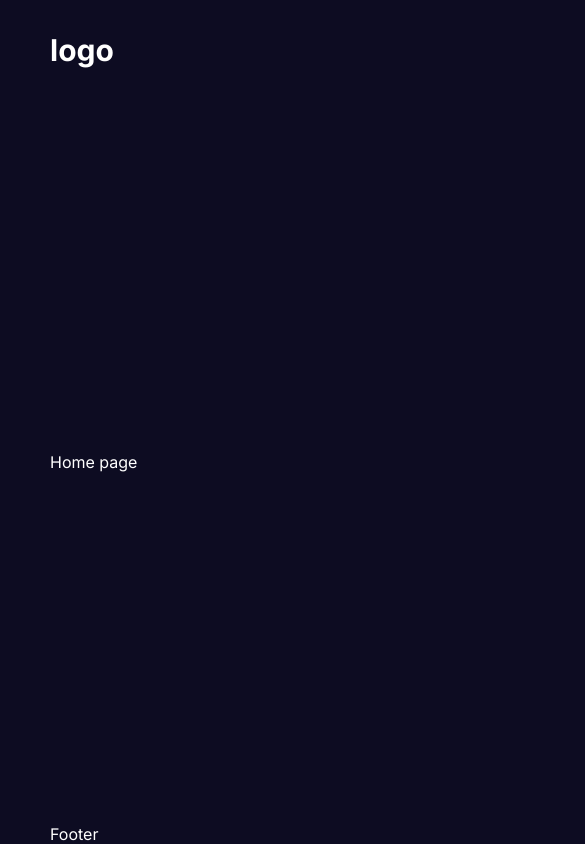
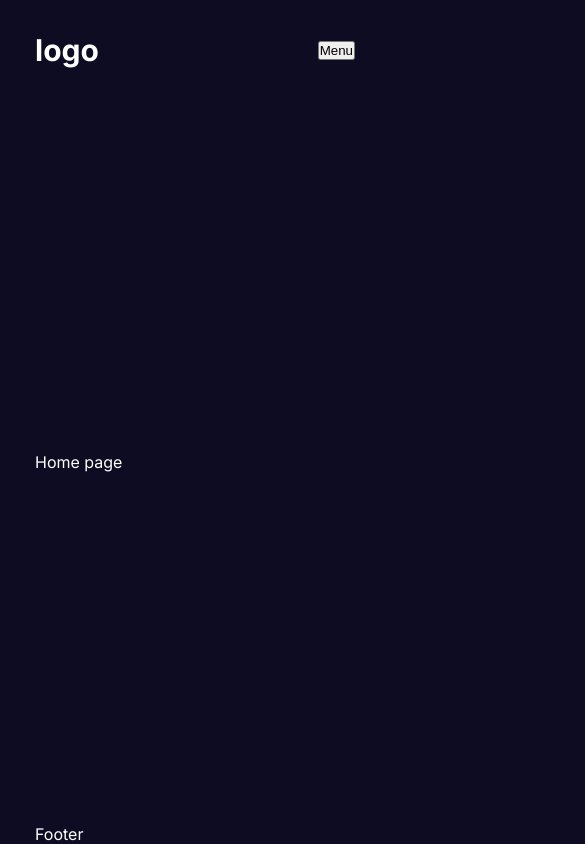
Before and after one commit to aklesh-dev/nextjs14-tutorial, a Next.js app: page / in a window 390 px wide. Shown: the top 844 px of the page, 585 px wide, since content can reach past the window. Built offline with nearby package versions, Linux system fonts and the light colour scheme.

Commit message:
design: responsive container layout
- add media query
- customize the menuBtn and mobileLinks
- create media break point in globals css file
- add menu btn and mobile links in links file

```diff
--- a/src/app/globals.css
+++ b/src/app/globals.css
@@ -23,8 +23,7 @@
 }
 
 .container {
-
-  width: 1440px;
+  width: 1536px;
   margin: auto;
   padding: 0 50px;
   min-height: 100vh;
@@ -32,3 +31,46 @@
   flex-direction: column;
   justify-content: space-between;
 }
+
+@media (max-width: 1536px) {
+  .container {
+    width: 1366px;
+  }
+}
+
+@media (max-width: 1366px){
+  .container {
+    width: 1280px;
+  }
+}
+
+@media (max-width: 1280px) {
+  .container {
+    width: 1024px;
+    padding: 0 20px;
+  }
+}
+
+@media (max-width: 1024px){
+  .container {
+    width: 786px;
+  }
+}
+
+@media (max-width: 786px){
+  .container {
+    width: 640px;
+  }
+}
+
+@media (max-width: 640px){
+  .container {
+    width: 475px;
+  }
+}
+
+@media (max-width: 475px){
+  .container {
+    width: 360px;
+  }
+}
--- a/src/components/navbar/links/Links.jsx
+++ b/src/components/navbar/links/Links.jsx
@@ -1,8 +1,9 @@
+"use client";
 
+import { useState } from "react";
 import styles from "./links.module.css";
 import NavLink from './navLink/navLink';
 
-export default function Links() {
 const links = [
   {
     title: 'Home',
@@ -23,11 +24,15 @@
 
 ];
 
+export default function Links() {
+  const [open, setOpen] = useState(false);
+
   // TEMPORARY
   const session = true;
   const isAdmin = true;
 
   return (
+    <div className={styles.container}>
       <div className={styles.links}>
         {
           links.map(link => (<NavLink item={link} key={link.title} />))
@@ -43,5 +48,17 @@
           )
         }
       </div>
+
+      <button className={styles.menuBtn} onClick={() => setOpen(prev => !prev)}>Menu</button>
+      {
+        open && <div className={styles.mobileLinks}>
+          {
+            links.map(link => (
+              <NavLink item={link} key={link.title} />
+            ))
+          }
+        </div>
+      }
+    </div>
   )
 };
--- a/src/components/navbar/links/links.module.css
+++ b/src/components/navbar/links/links.module.css
@@ -10,3 +10,34 @@
   font-weight: bold;
 
 }
+
+.menuBtn,
+.mobileLinks {
+  display: none;
+}
+
+@media (max-width: 786px) {
+  .links {
+    display: none;
+  }
+
+  .menuBtn {
+    display: block;
+    cursor: pointer;
+  }
+
+  .mobileLinks {
+    position: absolute;
+    top: 100px;
+    right: 0;
+    width: 50%;
+    height: calc(100vh - 100px);
+    /* background-color: var(--bg); */
+    background-color: rebeccapurple;
+    display: flex;
+    flex-direction: column;
+    align-items: center;
+    justify-content: center;
+    gap: 10px;
+  }
+}
```
Lines whose indentation alone changed are shown as unchanged.
